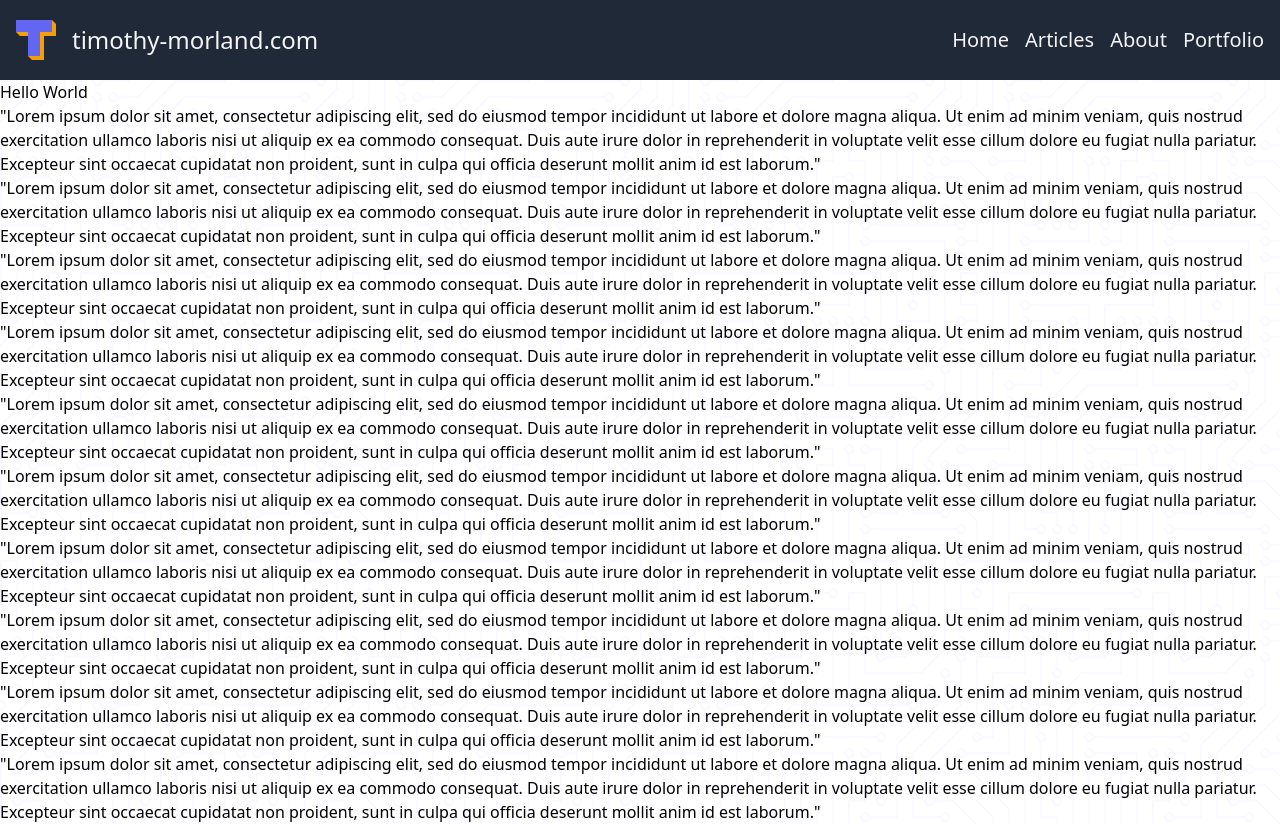
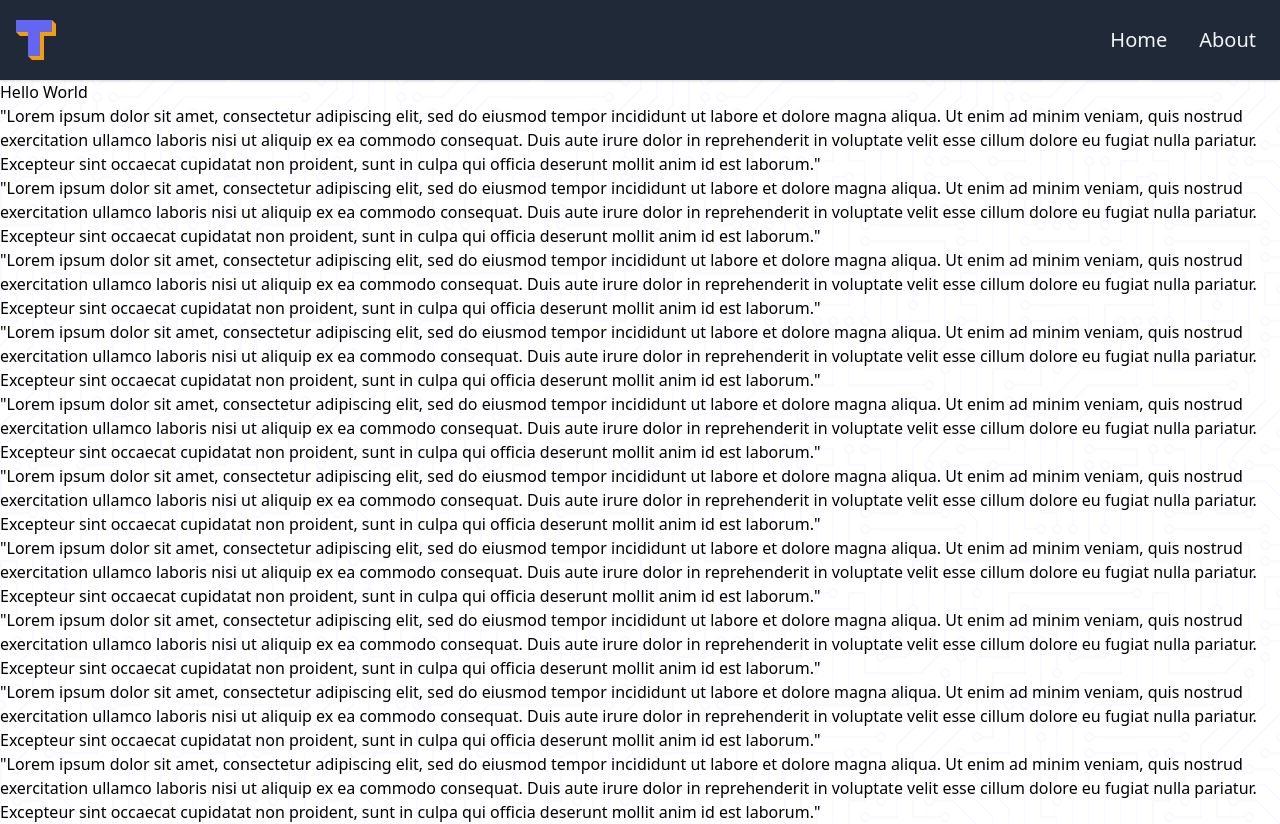
Before and after one commit to thetimmorland/thetimmorland.github.io, a Next.js app: page / in a window 1280 px wide. Built offline with nearby package versions, Linux system fonts and the light colour scheme.

Commit message:
simplify navbar

```diff
--- a/components/Navbar.js
+++ b/components/Navbar.js
@@ -1,55 +1,27 @@
-import { useState } from "react";
-
 import LogoIcon from "../icons/logo.svg";
-import MenuIcon from "../icons/menu.svg";
 
 const Navbar = () => {
-  const [drawerOpen, setDrawerOpen] = useState(false);
-  const toggleDrawer = () => setDrawerOpen((x) => !x);
-
-  const navLinks = (
-    <>
-      {[
-        ["/", "Home"],
-        ["/posts", "Articles"],
-        ["/about", "About"],
-        ["/portfolio", "Portfolio"],
-      ].map(([href, title], idx) => (
-        <a
-          key={idx}
-          href={href}
-          className="text-xl hover:underline text-gray-light"
-        >
-          {title}
-        </a>
-      ))}
-    </>
-  );
+  const menuItems = [
+    { href: "/", label: "Home" },
+    { href: "/about", label: "About" },
+  ];
 
   return (
     <>
-      <nav className="bg-gray-dark fixed w-full">
-        <div className="h-20 mx-auto p-4 flex justify-between items-center">
-          <a href="/">
-            <div className="flex items-center space-x-4">
-              <LogoIcon className="h-10 w-10" />
-              <p className="text-gray-light text-2xl">timothy-morland.com</p>
-            </div>
-          </a>
-          <ul className="hidden md:block space-x-4">{navLinks}</ul>
-          <button className="block md:hidden" onClick={toggleDrawer}>
-            <MenuIcon className="h-10 w-10 fill-current text-gray-light" />
-          </button>
-        </div>
+      <nav className="fixed w-full h-20 px-4 flex items-center space-x-4 bg-gray-dark shadow">
+        <a href="/">
+          <LogoIcon className="h-10 w-10" />
+        </a>
+        <ul className="flex-1 flex space-x-4 justify-end">
+          {menuItems.map(({ href, label }, key) => (
+            <li key={key}>
+              <a href={href} className="text-gray-light text-xl">
+                <button className="p-2">{label}</button>
+              </a>
+            </li>
+          ))}
+        </ul>
       </nav>
-      {drawerOpen && (
-        <div className="block md:hidden fixed object-right-top right-4 top-24">
-          <div className="bg-gray-dark rounded-md shadow-lg p-2">
-            <ul className="flex flex-col items-end">{navLinks}</ul>
-          </div>
-        </div>
-      )}
-      {/* empty div prevents navbar from hiding content */}
       <div className="h-20" />
     </>
   );
```
